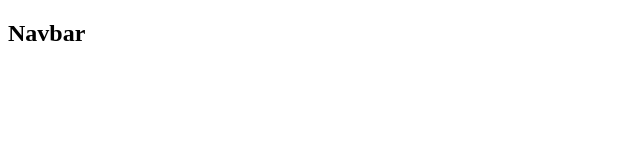
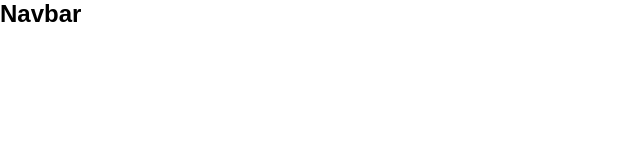
Before and after one commit to shad0w-max/learning-responsive-layout, a plain HTML site: page index.html in a window 1280 px wide. Shown: the whole page, without its empty margins (0-640 px from the left). Drawn offline with Linux system fonts and the light colour scheme.

Commit message:
created the style.css file

```diff
--- a/index.html
+++ b/index.html
@@ -9,6 +9,7 @@
       href="https://fonts.googleapis.com/css2?family=Montserrat:ital,wght@0,100..900;1,100..900&display=swap"
       rel="stylesheet"
     />
+    <link rel="stylesheet" href="style.css">
     <title>Responsive Layout</title>
   </head>
   <body>
--- /dev/null
+++ b/style.css
@@ -0,0 +1,9 @@
+* {
+    padding: 0;
+    margin: 0;
+    box-sizing: border-box;
+}
+
+body {
+    font-family: "Poppins", sans-serif;
+}
```
